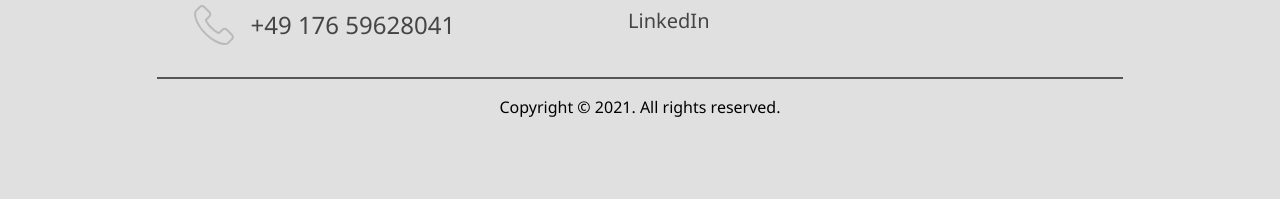
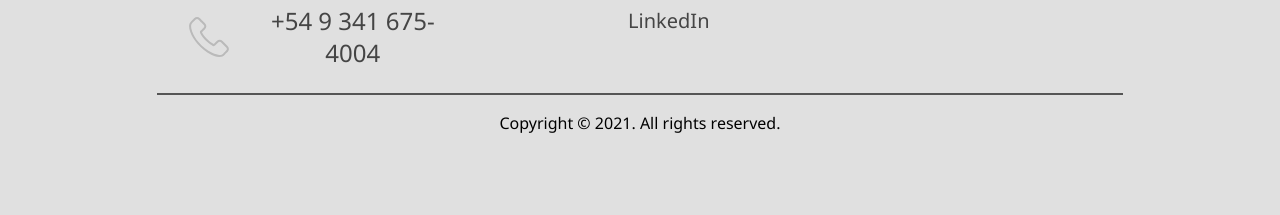
Before and after one commit to matias-fuentes/Biography, a plain HTML site: page index.html in a window 1280 px wide. Shown: the part 10997-11212 px from the top of the page. Drawn offline with nearby package versions, Linux system fonts and the light colour scheme.

Commit message:
Changed phone number

```diff
--- a/index.html
+++ b/index.html
@@ -828,7 +828,7 @@
                             </div>
                             <div class="contact-means">
                                 <img src="./svgs/footer/phone.svg" />
-                                <h3>+49 176 59628041</h3>
+                                <h3>+54 9 341 675-4004</h3>
                             </div>
                         </div>
                     </div>
```
